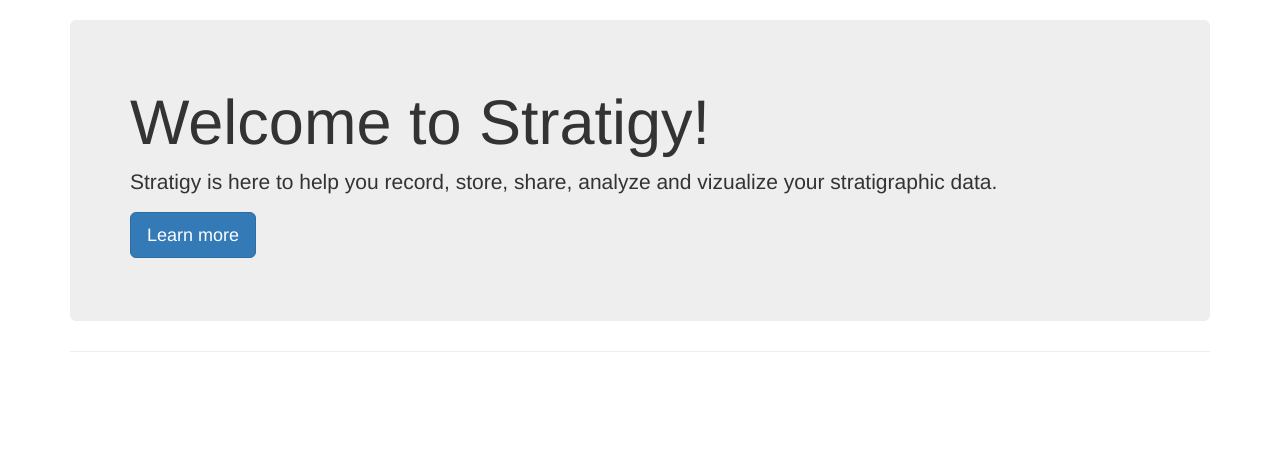
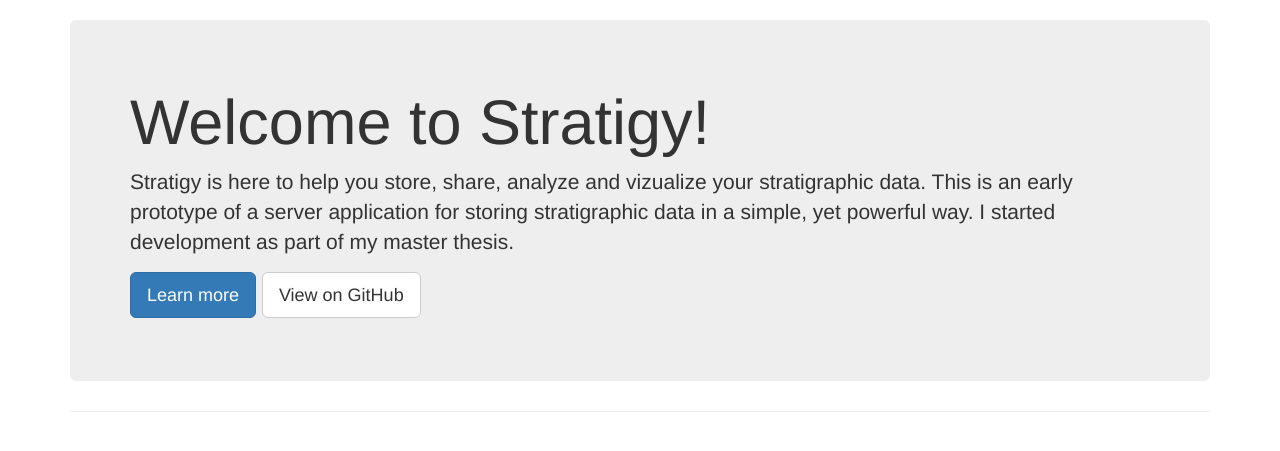
Before and after one commit to dkerkow/stratigy, a Flask app: page / in a window 1280 px wide. Shown: the part 51-502 px from the top of the page. Run offline with Flask 2, Linux system fonts and the light colour scheme; parts of the project's set-up code (start-up, migrations or seed data) failed here and were passed over; some libraries are stand-ins or nearby versions.

Commit message:
add blank "About" page, add GitHub link to Index

```diff
--- a/app/controllers.py
+++ b/app/controllers.py
@@ -20,6 +20,10 @@ def not_found(error):
 @app.route('/')
 def index():
     return render_template('index.html')
+
+@app.route('/about')
+def about():
+    return render_template('about.html')
 
 @app.route('/map/', methods=['GET', 'POST'])
 def map():
--- a/app/templates/index.html
+++ b/app/templates/index.html
@@ -4,9 +4,18 @@
 
 <div class="jumbotron">
   <h1>Welcome to Stratigy!</h1>
-  <p>Stratigy is here to help you record, store, share, analyze and vizualize
-      your stratigraphic data.</p>
-  <p><a class="btn btn-primary btn-lg" role="button">Learn more</a></p>
+  <p>
+    Stratigy is here to help you store, share, analyze and vizualize
+    your stratigraphic data. This is an early prototype of a server
+    application for storing stratigraphic data in a simple, yet
+    powerful way. I started development as part of my master thesis.
+  </p>
+  <p>
+    <a class="btn btn-primary btn-lg" role="button" href="{{ url_for('about') }}">Learn more</a>
+    <a class="btn btn-default btn-lg" role="button" href="https://github.com/dkerkow/stratigy">
+      View on GitHub
+    </a>
+  </p>
 </div>
 
 {% endblock %}
```
Also changed, not shown: app/templates/about.html (added, +7 -0 lines).
